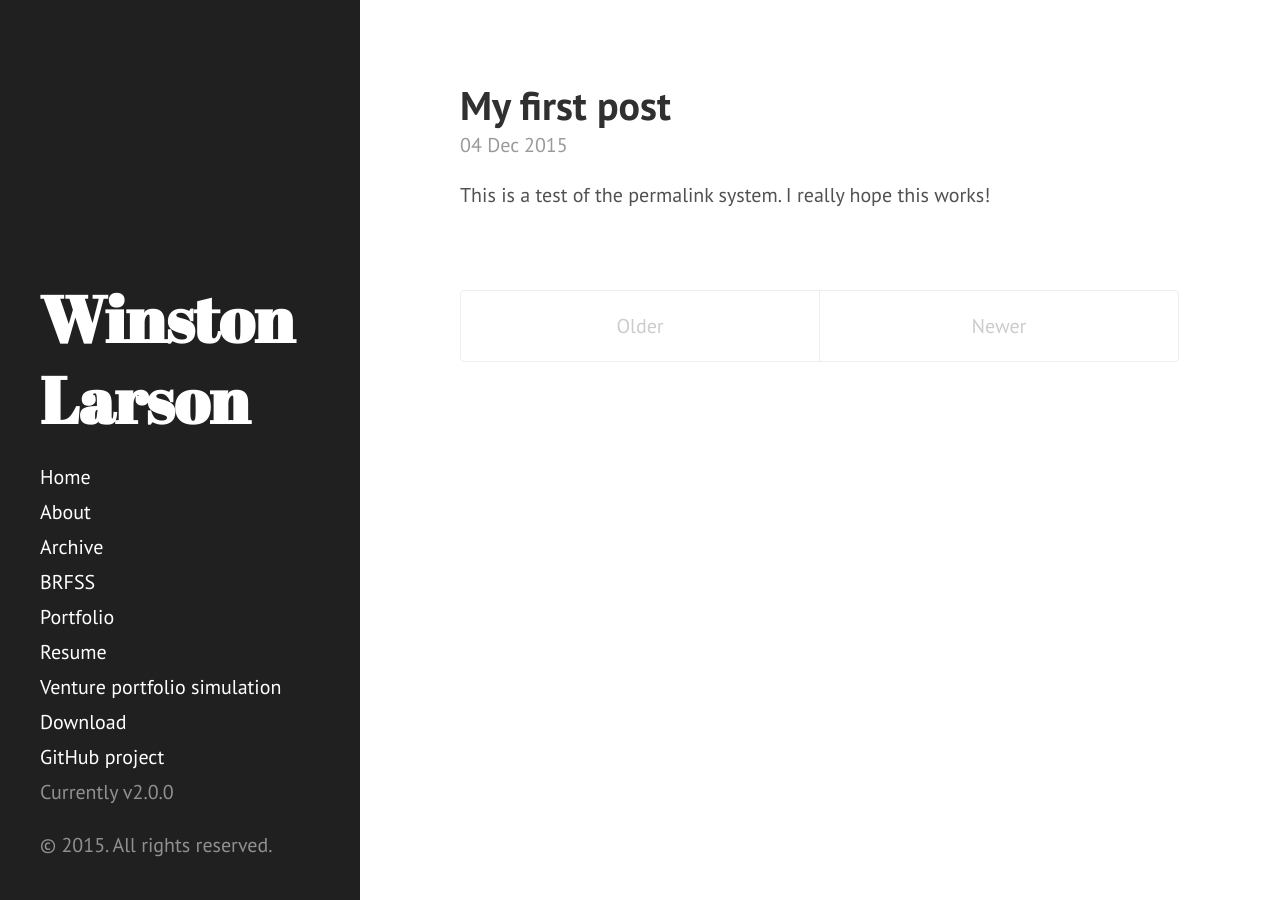
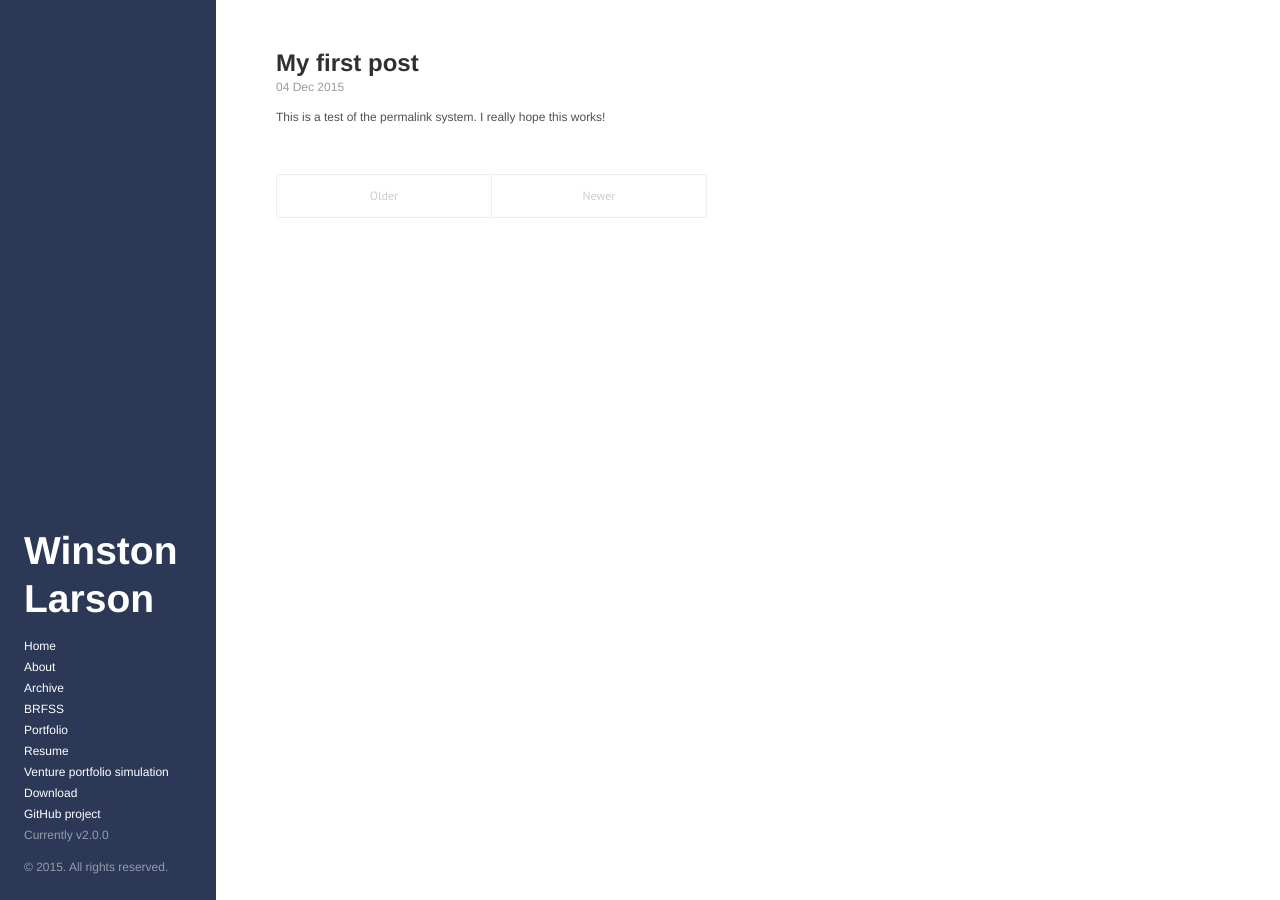
Before and after one commit to winstonlarson/old_website, a Jekyll site: the page built from index.html, in a window 1280 px wide. Built offline with Jekyll 4.4.1, drawn with Linux system fonts in a browser that asks for light colours; the list of posts is cut into pages by our own code.

Commit message:
fixed css

```diff
--- a/public/css/hyde.css
+++ b/public/css/hyde.css
@@ -32,16 +32,16 @@
  */
 
 html {
-  font-family: "PT Sans", Helvetica, Arial, sans-serif;
+  font-family: Helvetica, Arial, sans-serif;
 }
 @media (min-width: 48em) {
   html {
-    font-size: 16px;
+    font-size: 12px;
   }
 }
 @media (min-width: 58em) {
   html {
-    font-size: 20px;
+    font-size: 12px;
   }
 }
 
@@ -57,7 +57,7 @@ html {
   text-align: center;
   padding: 2rem 1rem;
   color: rgba(255,255,255,.5);
-  background-color: #202020;
+  background-color: #2B3856;
 }
 @media (min-width: 48em) {
   .sidebar {
@@ -79,7 +79,7 @@ html {
 .sidebar-about h1 {
   color: #fff;
   margin-top: 0;
-  font-family: "Abril Fatface", serif;
+  font-family: Helvetica, Arial, sans-serif;
   font-size: 3.25rem;
 }
 
```
Also changed, not shown: 2 other files.
